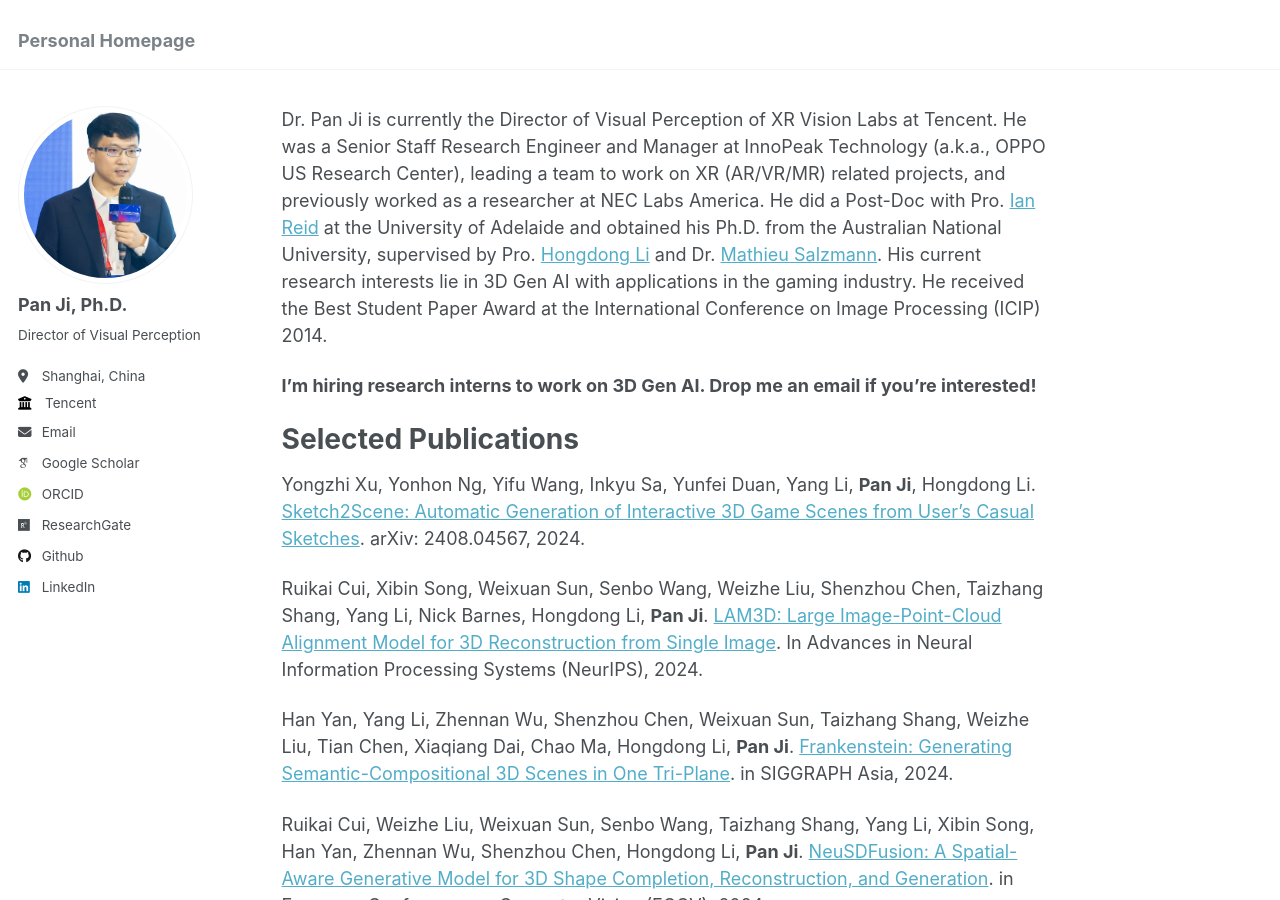
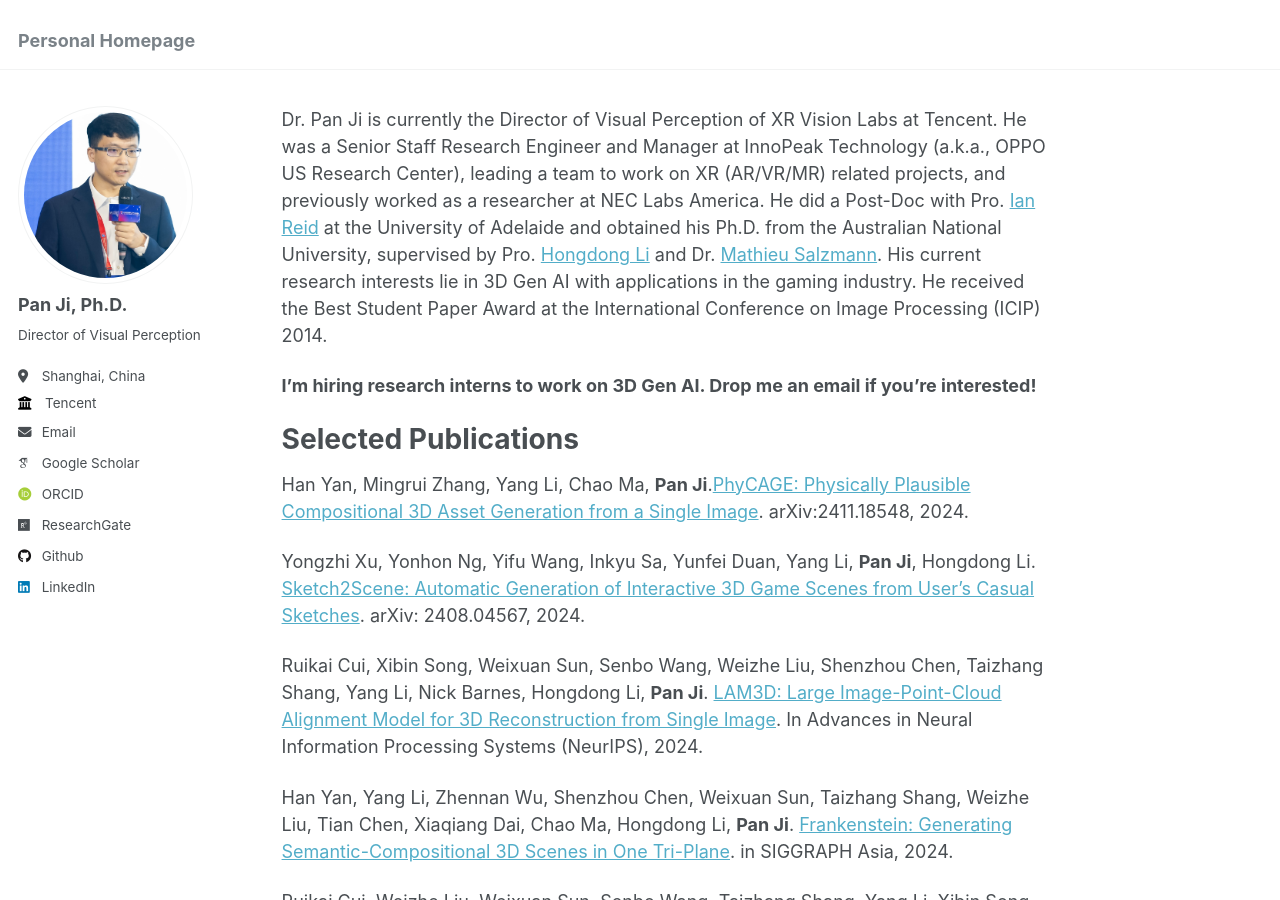
Before and after one commit to panji530/panji, a Jekyll site: the page built from _pages/about.md, in a window 1280 px wide and 900 px high. Built offline with Jekyll 4.4.1, drawn with Linux system fonts in a browser that asks for light colours; some web fonts are replaced.

Commit message:
Update about.md

```diff
--- a/_pages/about.md
+++ b/_pages/about.md
@@ -12,6 +12,8 @@ Dr. Pan Ji is currently the Director of Visual Perception of XR Vision Labs at T
 **I'm hiring research interns to work on 3D Gen AI. Drop me an email if you're interested!**
 
 # Selected Publications
+Han Yan, Mingrui Zhang, Yang Li, Chao Ma, **Pan Ji**.[PhyCAGE: Physically Plausible Compositional 3D Asset Generation from a Single Image](https://arxiv.org/pdf/2411.18548). arXiv:2411.18548, 2024.
+
 Yongzhi Xu, Yonhon Ng, Yifu Wang, Inkyu Sa, Yunfei Duan, Yang Li, **Pan Ji**, Hongdong Li. [Sketch2Scene: Automatic Generation of Interactive 3D Game Scenes from User’s Casual Sketches](https://arxiv.org/pdf/2408.04567). arXiv: 2408.04567, 2024.
 
 Ruikai Cui, Xibin Song, Weixuan Sun, Senbo Wang, Weizhe Liu, Shenzhou Chen, Taizhang Shang, Yang Li, Nick Barnes, Hongdong Li, **Pan Ji**. [LAM3D: Large Image-Point-Cloud Alignment Model for 3D Reconstruction from Single Image](https://arxiv.org/pdf/2405.15622). In  Advances in Neural Information Processing Systems (NeurIPS), 2024.
```
